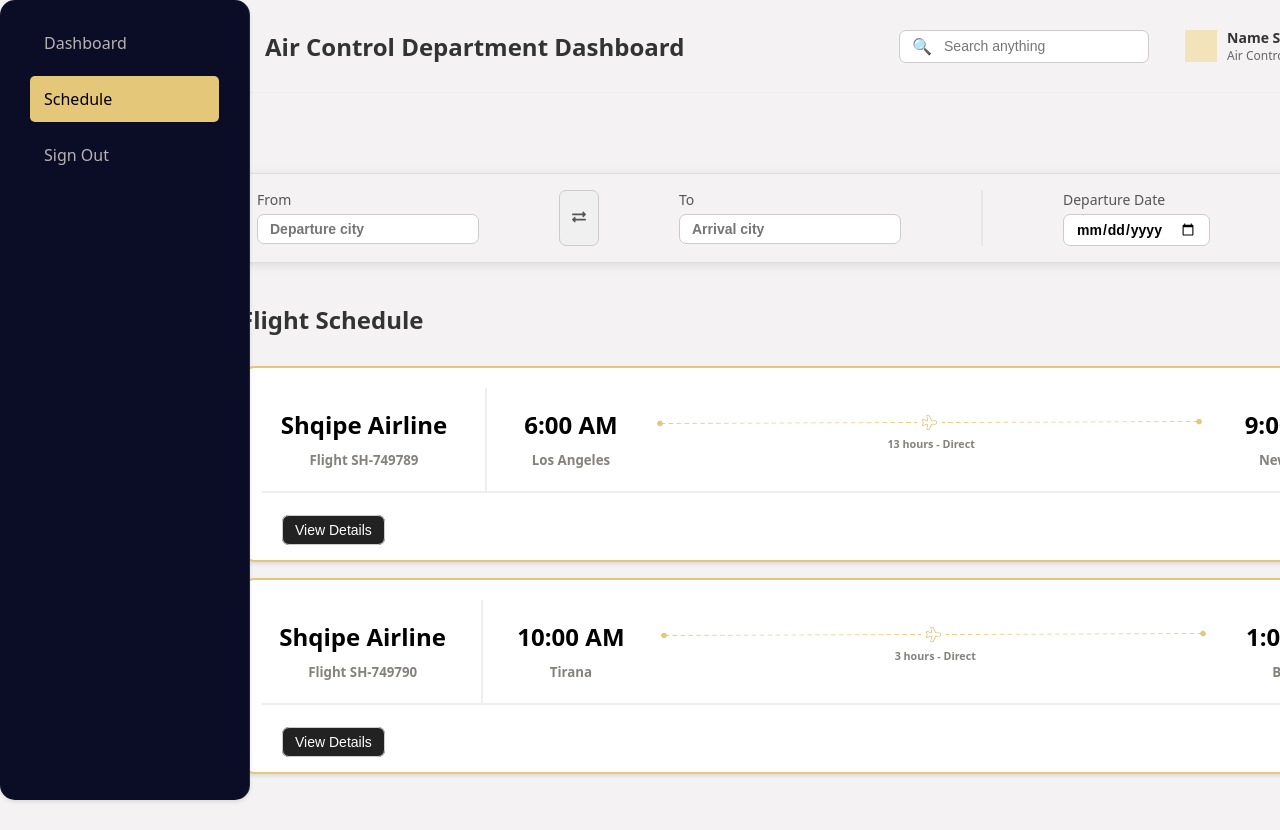
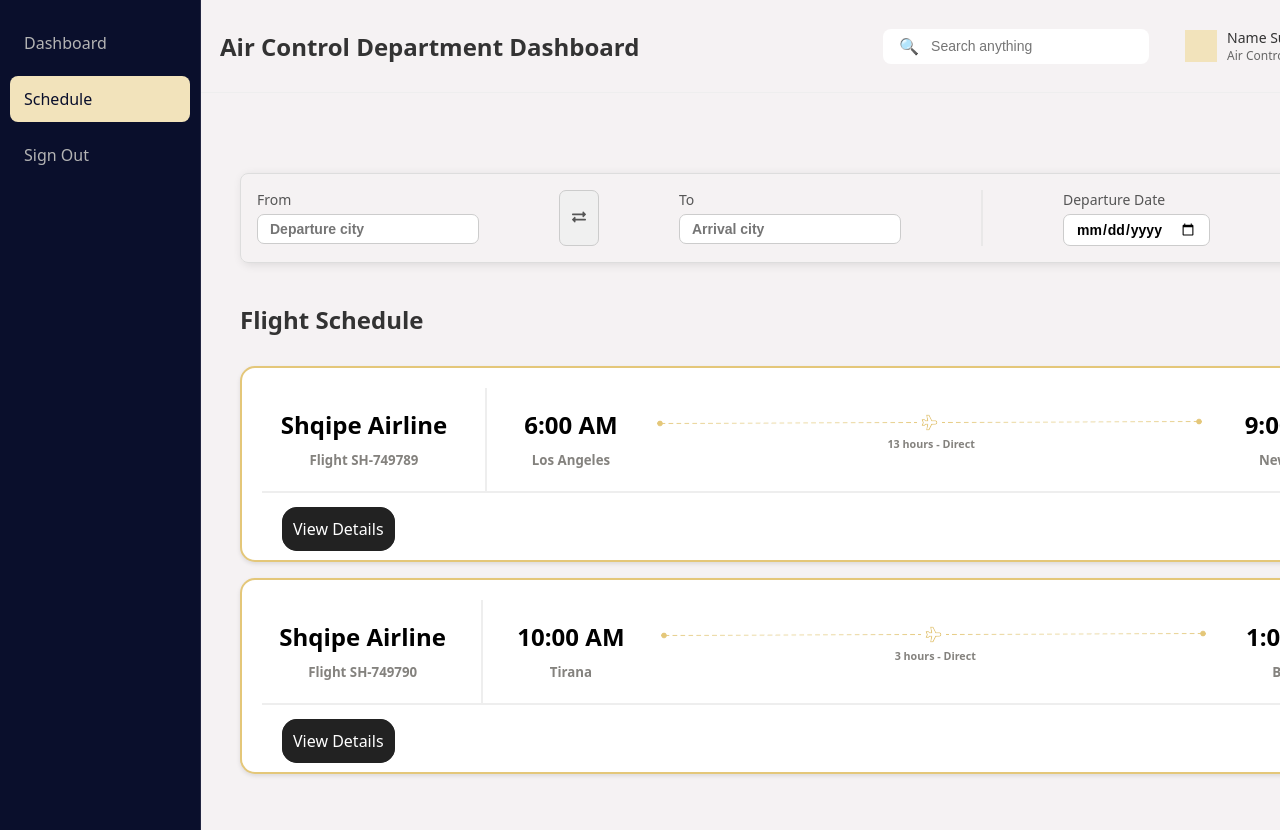
Before and after one commit to ShqipeAirline/ShqipeAirline, a React (Vite) app in the folder Front/shqipe-airline/: page /acd-dashboard/schedule in a window 1280 px wide. Shown: the top 830 px of the page. Built offline with nearby package versions, Linux system fonts and the light colour scheme.

Commit message:
Update AcdPassView.css

```diff
--- a/Front/shqipe-airline/src/pages/acd/AcdPassView.css
+++ b/Front/shqipe-airline/src/pages/acd/AcdPassView.css
@@ -1,4 +1,3 @@
-/* Main Page Layout */
 .passenger-page {
   display: flex;
   height: 100vh;
@@ -7,91 +6,12 @@
   box-sizing: border-box;
 }
 
-/* Sidebar */
-.sidebar {
-  width: 250px;
-  background: #0b0d26;
-  color: white;
-  padding: 20px;
-  box-sizing: border-box;
-  border-radius: 15px;
-  box-shadow: 0 2px 4px rgba(0, 0, 0, 0.1);
-}
-
-.sidebar h2 {
-  font-size: 18px;
-  margin-bottom: 30px;
-}
-
-.sidebar ul {
-  list-style: none;
-  padding: 0;
-}
-
-.sidebar li {
-  padding: 15px;
-  cursor: pointer;
-  transition: 0.3s;
-}
-
-.sidebar .active,
-.sidebar li:hover {
-  background: #e4c779;
-  color: black;
-  border-radius: 5px;
-}
-
-/* Main Content */
-.content {
+.table-content {
   flex: 1;
   padding: 20px;
   background: white;
   border-radius: 15px;
   box-shadow: 0 2px 4px rgba(0, 0, 0, 0.1);
-}
-
-.page-header h1 {
-  margin-left: 45px;
-  font-size: 24px;
-  font-weight: bold;
-}
-
-/* Header */
-.header {
-  display: flex;
-  justify-content: space-between;
-  align-items: center;
-  margin-bottom: 30px;
-}
-
-/* Search Box */
-.search-bar {
-  padding: 10px;
-  border-radius: 5px;
-  border: 1px solid #ddd;
-  width: 250px;
-  font-size: 14px;
-  transition: border-color 0.3s ease;
-}
-
-.search-bar:focus {
-  outline: none;
-  border-color: #e4c779;
-}
-
-/* Profile */
-.profile {
-  text-align: right;
-}
-
-.user-name {
-  font-weight: bold;
-  color: #333;
-}
-
-.profile small {
-  color: #888;
-  font-size: 12px;
 }
 
 /* Passenger Table */
@@ -102,7 +22,7 @@
   box-shadow: 0 2px 4px rgba(0, 0, 0, 0.1);
   margin-top: 20px;
   width: 80%;
-  margin-left: 5%;
+  margin-left: 2%;
 }
 
 table {
@@ -118,54 +38,9 @@ th, td {
 }
 
 th {
-
   color: black;
 }
 
 tbody tr:hover {
   background: #f1f1f1;
 }
-
-
-/* Divider */
-.divider {
-  width: 100%;
-  padding-bottom: 20px;
-}
-
-/* View Button */
-.view-button {
-  margin-left: 20px;
-  padding: 10px;
-  color: white;
-  text-decoration: none;
-  background-color: #222222;
-  border: 1px solid #222222;
-  border-radius: 15px;
-  font-family: Arial, sans-serif;
-  font-size: 14px;
-  transition: all 0.3s ease-in-out;
-}
-
-.view-button:hover {
-  background-color: #e4c779;
-  color: black;
-  border-color: #e4c779;
-}
-
-/* Search Box and Profile */
-.search-bar,
-.view-button {
-  font-family: Arial, sans-serif;
-  font-size: 14px;
-  padding: 6px 12px;
-  border-radius: 7px;
-  border: 1px solid #ccc;
-  box-sizing: border-box;
-  transition: all 0.3s ease-in-out;
-}
-
-.search-bar:focus {
-  outline: none;
-  border-color: #e4c779;
-}
```
